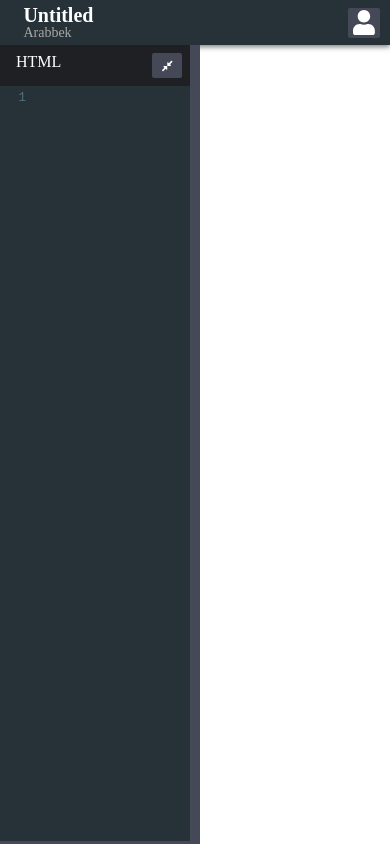
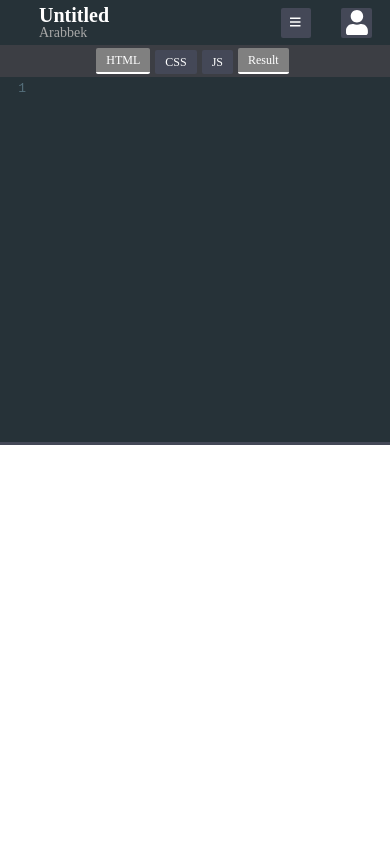
Before and after one commit to AliIbnBotir/codepencil-2, a React (Create React App) app: page / in a window 390 px wide. Built offline with nearby package versions, Linux system fonts and the light colour scheme.

Commit message:
finally I am done but there is some bugs @#$%

```diff
--- a/src/components/App.js
+++ b/src/components/App.js
@@ -185,14 +185,15 @@ function App() {
 		setCountJs(countJs + 1);
 	};
 	window.addEventListener("resize", () => {
-		if (width <= 767 && width >= 600) {
+		if (width <= 767) {
 			setMobileHtmlWrapperVisble(true);
 			setMobileCssWrapperVisible(false);
 			setMobileJsWrapperVisible(false);
-		} else if (width >= 768 && width <= 900) {
+		} else if (width >= 767) {
 			setMobileHtmlWrapperVisble(true);
 			setMobileCssWrapperVisible(true);
 			setMobileJsWrapperVisible(true);
+			setMobileResultVisible(true);
 		}
 		console.log(width);
 	});
@@ -201,7 +202,7 @@ function App() {
 			setMobileHtmlWrapperVisble(true);
 			setMobileCssWrapperVisible(false);
 			setMobileJsWrapperVisible(false);
-		} else if (width >= 767) {
+		} else if (width > 767) {
 			setMobileHtmlWrapperVisble(true);
 			setMobileCssWrapperVisible(true);
 			setMobileJsWrapperVisible(true);
--- a/src/components/mainHeader.js
+++ b/src/components/mainHeader.js
@@ -1,7 +1,12 @@
 import React, { useState } from "react";
 import "../index.css";
 import { FontAwesomeIcon } from "@fortawesome/react-fontawesome";
-import { faCog, faUser, faCloud } from "@fortawesome/free-solid-svg-icons";
+import {
+	faCog,
+	faUser,
+	faCloud,
+	faBars,
+} from "@fortawesome/free-solid-svg-icons";
 
 export default function mainHeader(props) {
 	const {
@@ -14,6 +19,7 @@ export default function mainHeader(props) {
 		cssSetting,
 		jsSetting,
 	} = props;
+	const [menuBarOnMobileHandler, setMenuBarOnMobileHandler] = useState();
 	return (
 		<div className="main-header">
 			<div className="header-wrap">
@@ -36,18 +42,41 @@ export default function mainHeader(props) {
 				</div>
 				<div className="editor-action-menu">
 					<div className="nav-wrap">
-						<div className="unvisible-on-mobile">
+						<button
+							className="menu-bar visible-on-mobile"
+							onClick={() => {
+								setMenuBarOnMobileHandler(
+									(prevmenuBarOnMobileHandler) => !prevmenuBarOnMobileHandler
+								);
+							}}
+						>
+							<FontAwesomeIcon
+								icon={faBars}
+								className="menu-bar-for-mobile"
+							></FontAwesomeIcon>
+						</button>
+						<div
+							className={`unvisible-on-mobile ${
+								menuBarOnMobileHandler ? "visible" : ""
+							}`}
+						>
 							<button
 								className="setting-btn"
 								onClick={() => {
 									setPenSetting(true);
+									setMenuBarOnMobileHandler(!menuBarOnMobileHandler);
 								}}
 							>
 								<FontAwesomeIcon icon={faCog} className="menu-bar-icon" />
 
 								<h1 className="unvis-mobile">Setting</h1>
 							</button>
-							<button className="save-btn">
+							<button
+								className="save-btn"
+								onClick={() => {
+									setMenuBarOnMobileHandler(!menuBarOnMobileHandler);
+								}}
+							>
 								<FontAwesomeIcon icon={faCloud} className="menu-bar-icon" />
 								<h1 className="unvis-mobile">Save</h1>
 							</button>
--- a/src/index.css
+++ b/src/index.css
@@ -42,7 +42,7 @@ body {
   width: 100%;
   box-sizing: border-box;
   background-color: hsl(225, 6%, 25%);
-  height: 100%;
+
   /* display: none; */
 }
 .editor-wrapper.unvisible {
@@ -131,6 +131,7 @@ body {
   width: 100%;
   height: 100%;
   flex-wrap: wrap;
+  position: relative;
 }
 .logo-root {
   width: 100%;
@@ -196,6 +197,13 @@ button {
   flex: 1 1 40%;
   display: flex;
   align-items: center;
+}
+.menu-bar.visible-on-mobile {
+  display: none;
+  width: 30px;
+  height: 30px;
+  margin-right: 15px;
+  padding: 5px;
 }
 .nav-wrap,
 .unvisible-on-mobile {
@@ -277,9 +285,12 @@ button {
 .settings-header .title h2 {
   height: 100%;
   align-items: center;
+  display: flex;
 
-  padding: 15px 0 0 0;
   border-bottom: 2px solid #47cf73;
+}
+.settings-close-save-btn {
+  height: 80%;
 }
 .settings-close-save-btn button {
   padding: 12px;
@@ -507,14 +518,44 @@ textarea {
   .editor-action-menu {
     flex: 10%;
   }
+  .menu-bar.visible-on-mobile {
+    display: block;
+  }
   .unvisible-on-mobile {
     display: none;
+
+    position: absolute;
+  }
+  .unvisible-on-mobile.visible {
+    display: block;
+    display: block;
+    position: absolute;
+    z-index: 400;
+    top: 100%;
+    right: 0;
+    width: 225px;
+    max-height: 75vh;
+    /* padding: 0.5rem 0; */
+    overflow: hidden;
+    overflow-y: auto;
+    background: rgb(68, 72, 87);
+    -webkit-box-shadow: 0 2rem 4rem rgb(68 72 87);
+    box-shadow: 0 2rem 4rem rgb(68 72 87);
+    /* opacity: 0; */
+    /* visibility: hidden; */
+    /* -webkit-transform: scale(0.9); */
+    transform: scale(0.9);
+    /* -webkit-transform-origin: top right; */
+    transform-origin: top right;
   }
   .main-header {
     height: 45px;
   }
   .header-wrap {
     padding: 5px 0;
+  }
+  .settings-close-save-btn button {
+    height: 100%;
   }
   .editable-title {
     line-height: 0.7;
@@ -540,11 +581,19 @@ textarea {
   }
 }
 
-@media (max-width: 767px) and (orientation: landscape),
-  (max-height: 440px) and (orientation: landscape) {
+@media (max-width: 767px), (max-height: 440px) {
   .container {
     flex-direction: row;
     flex-wrap: wrap;
+  }
+  .logo-box {
+    flex: 1 1 7%;
+  }
+  .editor-action-menu {
+    flex: 1 1 8%;
+  }
+  .project-info {
+    flex: 1 1 75%;
   }
   .expand-collapse-btn {
     display: none;
@@ -554,11 +603,59 @@ textarea {
     border: none;
   }
   .resize-panel {
-    /* min-height: 50% !important; */
+    min-height: 50% !important;
     /* width: 50% !important; */
     flex: 1 1 50%;
   }
-
+  .save-btn,
+  .setting-btn {
+    font-size: 10px;
+    height: auto;
+    padding: 3px 8px;
+  }
+  .settings-close-save-btn button {
+    height: 100%;
+  }
+  .tabs-nav {
+    flex: 1 1 100%;
+    height: 15%;
+  }
+  .tabs-nav a {
+    font-size: 20px;
+    padding: 5px;
+  }
+  .tabs-nav a.active-nav-js,
+  .tabs-nav a.active-nav-html,
+  .tabs-nav a.active-nav-css {
+    border: none;
+  }
+  .tabs .setting {
+    height: 80%;
+  }
+  .tabs-group {
+    display: flex;
+    justify-content: space-around;
+    width: 50%;
+  }
+  .setting-row h4 {
+    font-size: 16px;
+  }
+  .setting-row input,
+  textarea {
+    height: 30px;
+  }
+  .setting-form label {
+    font-size: 16px;
+  }
+  .understand-info {
+    left: 40%;
+  }
+  .understand-info p {
+    font-size: 14px;
+  }
+  .menu-bar-icon {
+    font-size: 15px;
+  }
   .output-pane {
     flex: 1 1 50%;
   }
@@ -591,3 +688,29 @@ textarea {
     border-bottom: 2px solid white;
   }
 }
+@media screen and (max-width: 490px) {
+  .logo-box {
+    flex: 1 1 10%;
+  }
+  .project-info {
+    flex: 1 1 60%;
+  }
+  .editor-action-menu {
+    flex: 1 1 30%;
+  }
+  .resize-panel {
+    flex: 1 1 100%;
+    min-height: 50% !important;
+  }
+  .pane.output-pane {
+    flex: 1 1 100%;
+  }
+  .mobile-editor-nav-wrapper {
+    margin: auto;
+  }
+}
+@media (max-width: 300px) {
+  body {
+    min-width: 300px;
+  }
+}
```
